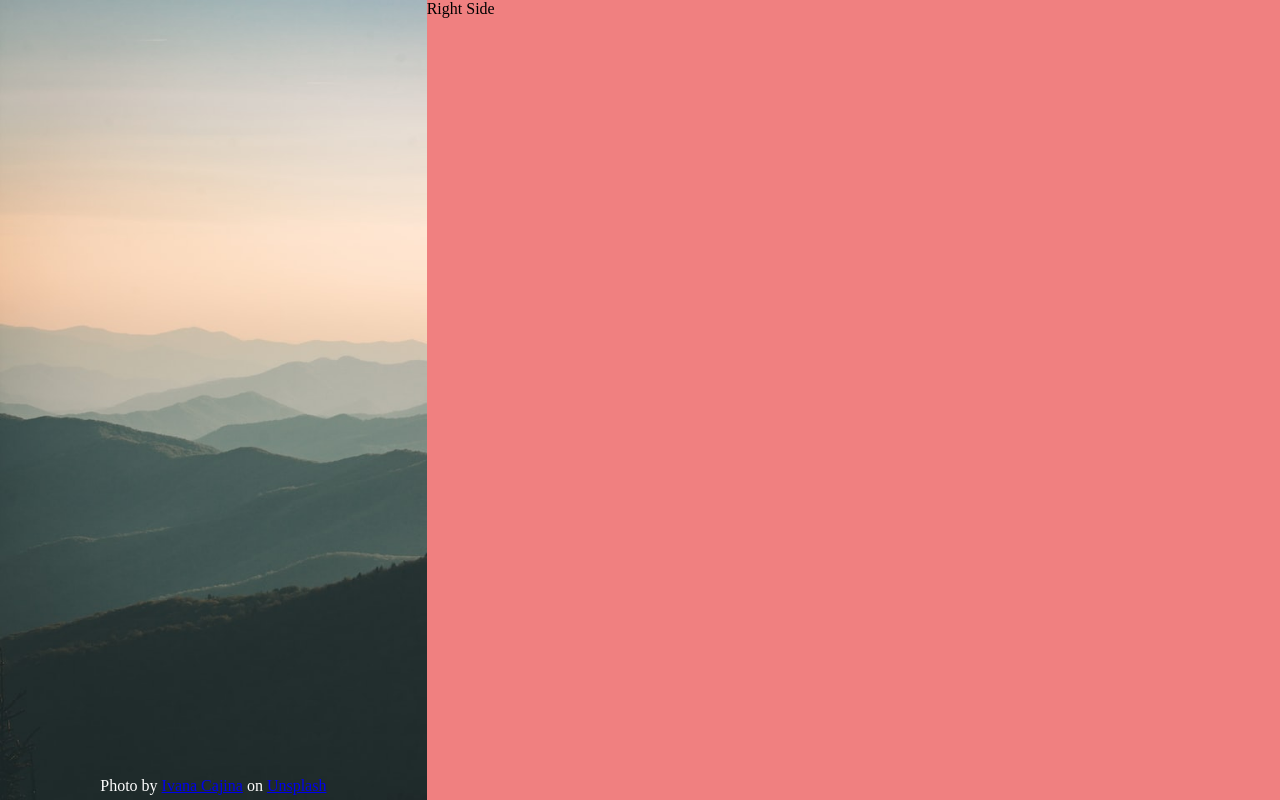
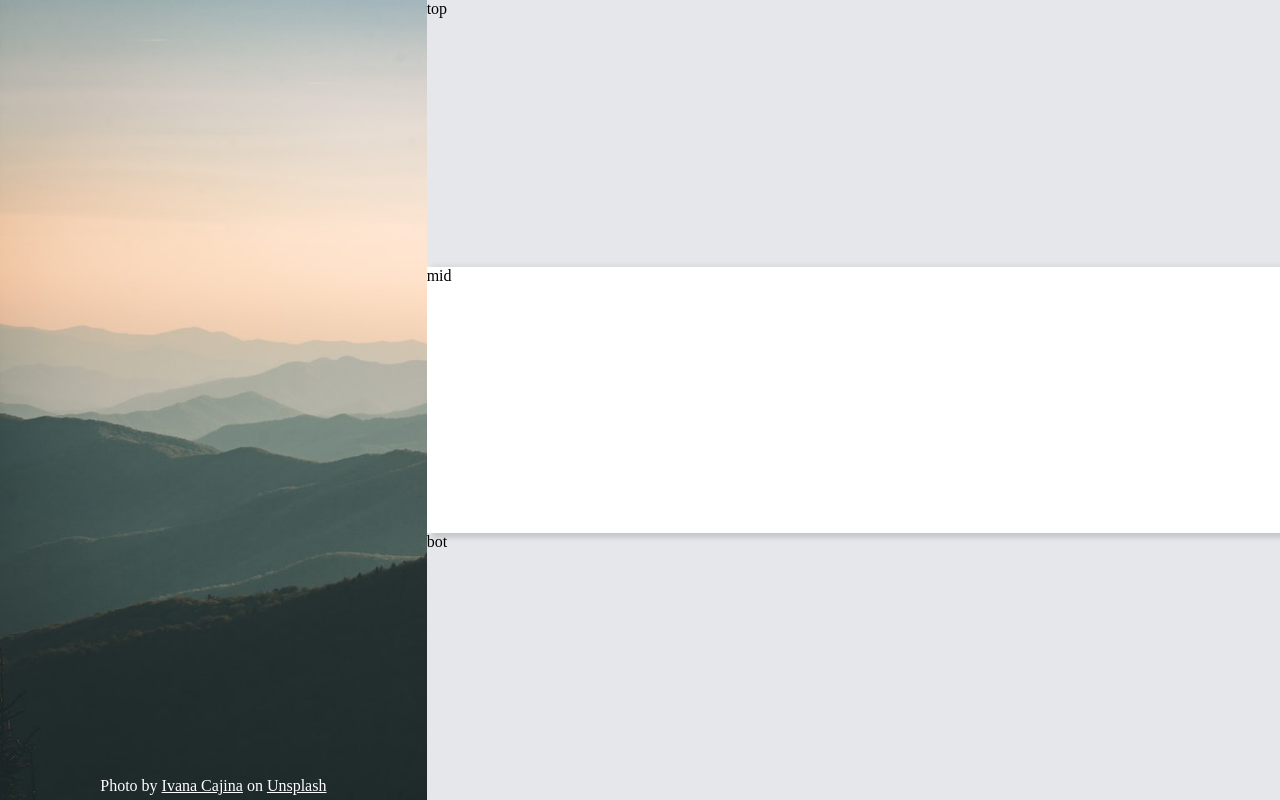
Before and after one commit to Raikho/sign-up, a plain HTML site: page index.html in a window 1280 px wide. Drawn offline with Linux system fonts and the light colour scheme.

Commit message:
split right side into 3, add box shadows

```diff
--- a/index.html
+++ b/index.html
@@ -13,7 +13,9 @@
         </div>
     </div>
     <div class="right">
-        Right Side
+        <div class="top">top</div>
+        <div class="mid">mid</div>
+        <div class="bot">bot</div>
     </div>
 </body>
 </html>
--- a/style.css
+++ b/style.css
@@ -1,3 +1,7 @@
+:root {
+    --bg-gray: #e5e7eb;
+}
+
 body {
     display: flex;
     height: 100vh;
@@ -17,8 +21,20 @@ body {
     align-self: flex-end;
     margin-bottom: 5px;
 }
+a {color: white;}
 
 .right {
     flex: 2;
-    background-color: lightcoral;
+    display: flex;
+    flex-direction: column;
 }
+.right>div {flex: 1;}
+
+.top {background-color: var(--bg-gray);}
+.mid {
+    background-color: white;
+    box-shadow: 5px 5px 5px 0px #0002,
+        5px -2px 5px 0px #0001;;
+    z-index: 1;
+}
+.bot {background-color: var(--bg-gray);}
```
